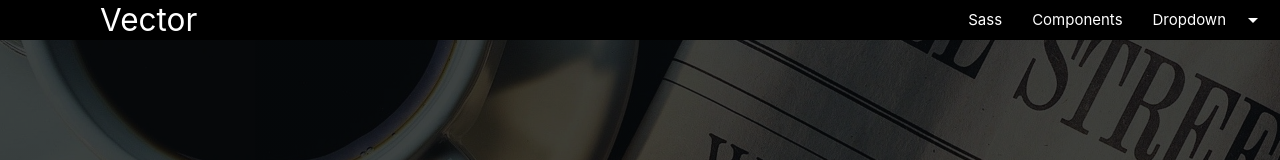
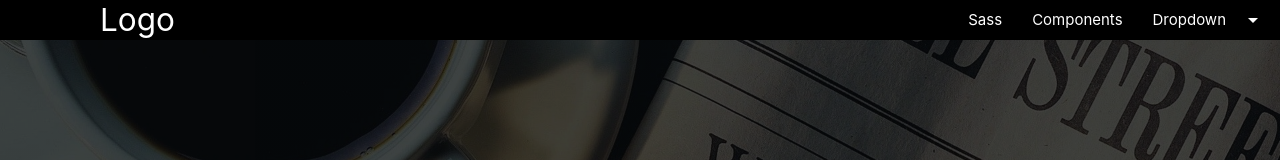
Before and after one commit to Andres620/proyectoProg3, an Angular app in the folder client/: page / in a window 1280 px wide. Shown: the top 160 px of the page. Built offline with nearby package versions, Linux system fonts and the light colour scheme.

Commit message:
Agregamos un documento js a la capeta assets

```diff
--- a/client/angular.json
+++ b/client/angular.json
@@ -28,7 +28,8 @@
               "node_modules/materialize-css/dist/css/materialize.css"
             ],
             "scripts": [
-              "node_modules/materialize-css/dist/js/materialize.js"
+              "node_modules/materialize-css/dist/js/materialize.js",
+              "src/assets/js/myScript.js"
             ]
           },
           "configurations": {
--- a/client/src/app/template/navbar/navbar.component.html
+++ b/client/src/app/template/navbar/navbar.component.html
@@ -1,7 +1,7 @@
 <!-- Dropdown Structure -->
 
 <header class="header">
-  <ul id="dropdown1" class="dropdown-content ">
+  <ul id="dropdown1" class="dropdown-content">
     <li><a href="#!">one</a></li>
     <li><a href="#!">two</a></li>
     <li class="divider"></li>
@@ -9,13 +9,12 @@
   </ul>
   <nav class="black">
     <div class="nav-wrapper">
-      <a href="#!" class="brand-logo">Vector</a>
+      <a href="#!" class="brand-logo">Logo</a>
       <ul class="right hide-on-med-and-down">
         <li><a href="sass.html">Sass</a></li>
         <li><a href="badges.html">Components</a></li>
         <!-- Dropdown Trigger -->
-        <li><a class="dropdown-trigger" href="#!" data-target="dropdown1">Dropdown<i
-              class="material-icons right">arrow_drop_down</i></a></li>
+        <li><a class="dropdown-trigger" href="#!" data-target="dropdown1">Dropdown<i class="material-icons right">arrow_drop_down</i></a></li>
       </ul>
     </div>
   </nav>
--- /dev/null
+++ b/client/src/assets/js/myScript.js
@@ -0,0 +1,3 @@
+document.addEventListener('DOMContentLoaded', function() {
+    M.AutoInit();
+  });
```
